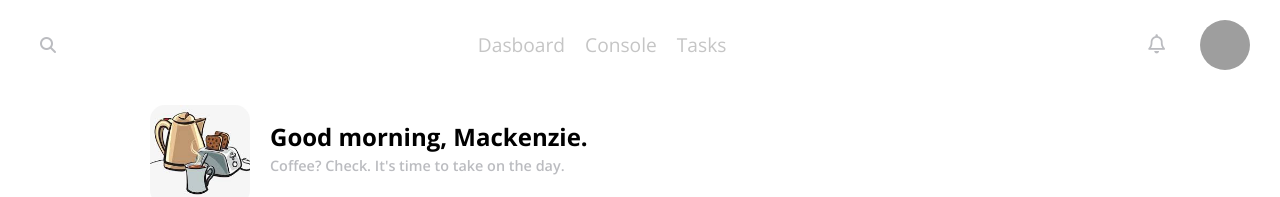
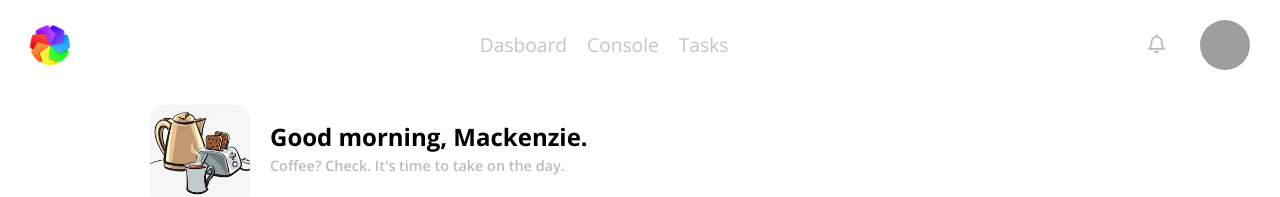
Before and after one commit to aslamm29/Project-Odyssey, a React (Create React App) app: page /#/ in a window 1280 px wide. Shown: the top 197 px of the page. Built offline with nearby package versions, Linux system fonts and the light colour scheme; grey boxes are pictures that could not be loaded.

Commit message:
implemented logo and styling changes

```diff
--- a/src/css/dashboard.css
+++ b/src/css/dashboard.css
@@ -9,6 +9,7 @@
   padding: 20px 0;
 }
 
+/*
 #dashboard header .logo {
   margin-left: 30px;
   display: flex;
@@ -26,6 +27,25 @@
 
 #dashboard header .logo .fa-search:hover {
   background: #f7f9f8;
+}
+*/
+
+#dashboard header .logo {
+  margin-left: 30px;
+  display: flex;
+  justify-content: center;
+  align-items: center;
+}
+
+#dashboard header .logo .logo-img {
+  height: 40px;
+  width: 40px;
+  background: url("../images/consoleLogo.jpg");
+  background-position: center center;
+  background-repeat: no-repeat;
+  background-size: cover;
+  border-radius: 50%;
+  cursor: pointer;
 }
 
 #dashboard header .header-menu {
@@ -241,6 +261,12 @@
   #dashboard header .logo {
     margin-left: 5px;
   }
+
+  #dashboard header .logo .logo-img {
+    height: 30px;
+    width: 30px;
+  }
+
   #dashboard header .header-menu a {
     font-size: 1rem;
     padding: 0 5px;
--- a/src/pages/Console.js
+++ b/src/pages/Console.js
@@ -1,5 +1,5 @@
 import React, { useState } from "react";
-import { Link } from "react-router-dom"
+import { Link } from "react-router-dom";
 
 const Console = () => {
   const [angleDown, setAngleDown] = useState(true);
@@ -7,7 +7,7 @@ const Console = () => {
   return (
     <section id="console">
       <header>
-        <Link to={`/console`} className="logo">
+        <Link to={`/`} className="logo">
           <div className="logo-img" />
         </Link>
         <div className="search-bar">
@@ -53,16 +53,16 @@ const Console = () => {
           )}
           <h3>MY LEADS</h3>
           <ul className="list-container">
-          <i className="far fa-calendar"></i>
+            <i className="far fa-calendar"></i>
             <span>Tour Requests</span>
           </ul>
           <ul className="list-container">
-          <i className="fas fa-users"></i>
+            <i className="fas fa-users"></i>
             <span>Connections</span>
           </ul>
           <h3>ENROLLMENT</h3>
           <ul className="list-container">
-          <i className="far fa-newspaper"></i>
+            <i className="far fa-newspaper"></i>
             <span>News Feed</span>
           </ul>
         </section>
--- a/src/pages/Dashboard.js
+++ b/src/pages/Dashboard.js
@@ -5,9 +5,9 @@ const Dashboard = () => {
   return (
     <section id="dashboard">
       <header>
-        <div className="logo">
-          <i className="fas fa-search"></i>
-        </div>
+        <Link to={`/`} className="logo">
+          <div className="logo-img" />
+        </Link>
         <div className="header-menu">
           <Link to={`/`}>Dasboard</Link>
           <Link to={`/console`}>Console</Link>
--- a/src/pages/Tasks.js
+++ b/src/pages/Tasks.js
@@ -1,7 +1,7 @@
 import React, { useState } from "react";
 import Task from "../components/Task";
 import { DragDropContext, Droppable } from "react-beautiful-dnd";
-import { Link } from "react-router-dom"
+import { Link } from "react-router-dom";
 
 const Tasks = () => {
   const [angleDown, setAngleDown] = useState(true);
@@ -38,7 +38,7 @@ const Tasks = () => {
     },
   ]);
 
-  const onDragEnd = result => {
+  const onDragEnd = (result) => {
     const { destination, source } = result;
 
     if (!destination) {
@@ -52,18 +52,18 @@ const Tasks = () => {
       return;
     }
 
-      const start = taskData[source.index]
+    const start = taskData[source.index];
     //handles moving the tasks around
-      const newTasks = taskData
-      newTasks.splice(source.index, 1)
-      newTasks.splice(destination.index, 0, start)
-      setTaskData(newTasks)
-  }
+    const newTasks = taskData;
+    newTasks.splice(source.index, 1);
+    newTasks.splice(destination.index, 0, start);
+    setTaskData(newTasks);
+  };
 
   return (
     <section id="console">
       <header>
-        <Link to={`/console`} className="logo">
+        <Link to={`/`} className="logo">
           <div className="logo-img" />
         </Link>
         <div className="search-bar">
```
Lines whose indentation alone changed are shown as unchanged.
